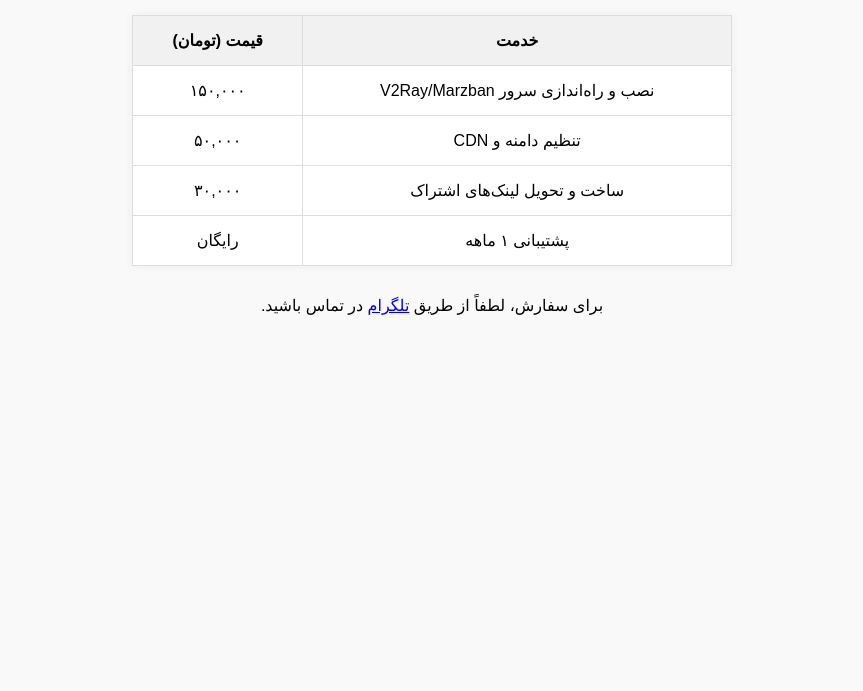
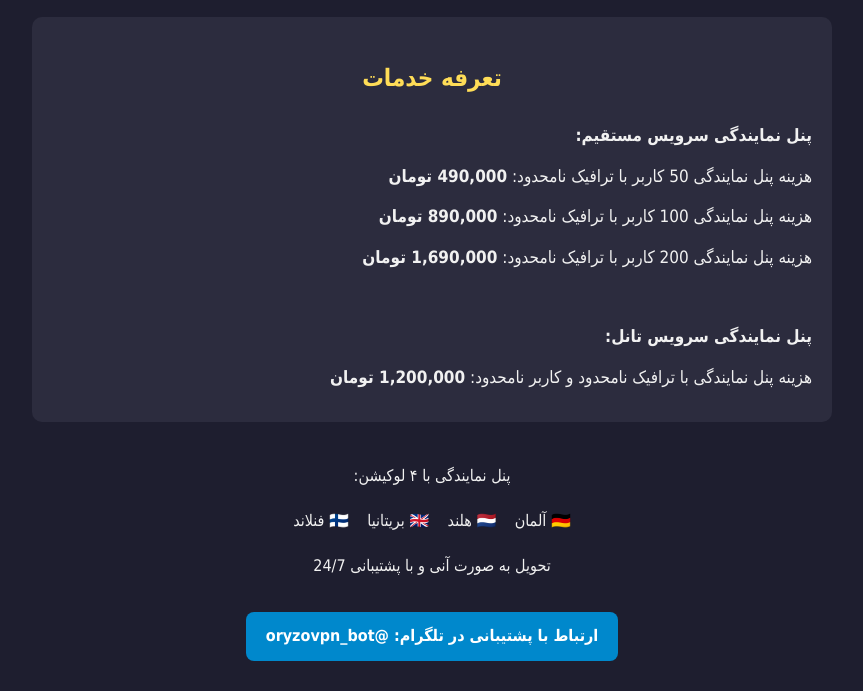
Before and after one commit to sudoilya/oryzopanel, a plain HTML site: page index.html in a window 1280 px wide. Shown: the part 122-813 px from the top of the page, without its empty margins (208-1071 px from the left). Drawn offline with Linux system fonts and the light colour scheme.

Commit message:
Update index.html

```diff
--- a/index.html
+++ b/index.html
@@ -2,60 +2,85 @@
 <html lang="fa" dir="rtl">
 <head>
   <meta charset="UTF-8">
-  <title>تعرفه خدمات</title>
+  <meta name="viewport" content="width=device-width, initial-scale=1">
+  <title>فروش پنل نمایندگی Oryzo</title>
   <style>
     body {
-      font-family: sans-serif;
-      background: #f9f9f9;
-      padding: 40px;
+      background-color: #1e1e2f;
+      color: #f1f1f1;
+      font-family: Tahoma, sans-serif;
+      margin: 0;
+      padding: 0;
+      line-height: 1.8;
+      text-align: right;
+    }
+    .container {
+      max-width: 800px;
+      margin: 0 auto;
+      padding: 30px 20px;
+    }
+    h1, h2 {
+      color: #ffdd57;
       text-align: center;
     }
-    h1 {
-      color: #333;
+    .tariffs {
+      background-color: #2c2c3e;
+      border-radius: 10px;
+      padding: 20px;
+      margin-top: 30px;
     }
-    table {
-      margin: 30px auto;
-      border-collapse: collapse;
-      width: 80%;
-      max-width: 600px;
-      background: #fff;
-      box-shadow: 0 0 10px rgba(0,0,0,0.05);
+    .tariffs p {
+      margin: 10px 0;
+      font-size: 17px;
     }
-    th, td {
-      padding: 15px;
-      border: 1px solid #ddd;
+    .footer {
+      text-align: center;
+      margin-top: 40px;
+      font-size: 16px;
     }
-    th {
-      background-color: #f1f1f1;
+    .telegram-link {
+      display: inline-block;
+      margin-top: 15px;
+      background-color: #0088cc;
+      color: white;
+      padding: 10px 20px;
+      border-radius: 8px;
+      text-decoration: none;
+      font-weight: bold;
+      transition: background-color 0.3s ease;
+    }
+    .telegram-link:hover {
+      background-color: #0077b3;
     }
   </style>
 </head>
 <body>
-  <h1>💼 تعرفه خدمات من</h1>
+  <div class="container">
+    <h1>فروش پنل نمایندگی Oryzo</h1>
 
-  <table>
-    <tr>
-      <th>خدمت</th>
-      <th>قیمت (تومان)</th>
-    </tr>
-    <tr>
-      <td>نصب و راه‌اندازی سرور V2Ray/Marzban</td>
-      <td>۱۵۰,۰۰۰</td>
-    </tr>
-    <tr>
-      <td>تنظیم دامنه و CDN</td>
-      <td>۵۰,۰۰۰</td>
-    </tr>
-    <tr>
-      <td>ساخت و تحویل لینک‌های اشتراک</td>
-      <td>۳۰,۰۰۰</td>
-    </tr>
-    <tr>
-      <td>پشتیبانی ۱ ماهه</td>
-      <td>رایگان</td>
-    </tr>
-  </table>
+    <div class="tariffs">
+      <h2>تعرفه خدمات</h2>
 
-  <p>برای سفارش، لطفاً از طریق <a href="https://t.me/yourusername" target="_blank">تلگرام</a> در تماس باشید.</p>
+      <p><strong>پنل نمایندگی سرویس مستقیم:</strong></p>
+      <p>هزینه پنل نمایندگی 50 کاربر با ترافیک نامحدود: <strong>490,000 تومان</strong></p>
+      <p>هزینه پنل نمایندگی 100 کاربر با ترافیک نامحدود: <strong>890,000 تومان</strong></p>
+      <p>هزینه پنل نمایندگی 200 کاربر با ترافیک نامحدود: <strong>1,690,000 تومان</strong></p>
+
+      <br>
+
+      <p><strong>پنل نمایندگی سرویس تانل:</strong></p>
+      <p>هزینه پنل نمایندگی با ترافیک نامحدود و کاربر نامحدود: <strong>1,200,000 تومان</strong></p>
+    </div>
+
+    <div class="footer">
+      <p>پنل نمایندگی با ۴ لوکیشن:</p>
+      <p>🇩🇪 آلمان &nbsp;&nbsp; 🇳🇱 هلند &nbsp;&nbsp; 🇬🇧 بریتانیا &nbsp;&nbsp; 🇫🇮 فنلاند</p>
+      <p>تحویل به صورت آنی و با پشتیبانی 24/7</p>
+
+      <a href="https://t.me/oryzovpn_bot" class="telegram-link" target="_blank">
+        ارتباط با پشتیبانی در تلگرام: @oryzovpn_bot
+      </a>
+    </div>
+  </div>
 </body>
 </html>
```
